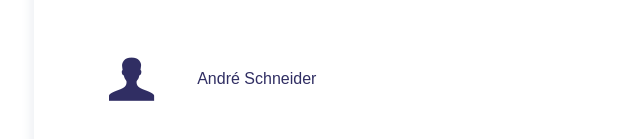
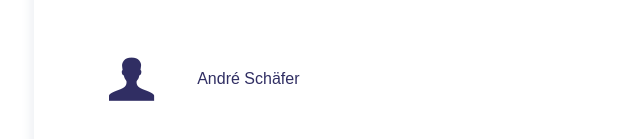
Before and after one commit to TheRascaI/miomidealvcard, a React (Create React App) app: page / in a window 1280 px wide. Shown: the part 813-952 px from the top of the page, without its empty margins (286-926 px from the left). Built offline with nearby package versions, Linux system fonts and the light colour scheme; a web font is replaced by a local one.

Commit message:
Update App.js

```diff
--- a/src/App.js
+++ b/src/App.js
@@ -127,7 +127,7 @@ function App() {
           <Col size={1}><i className="icon-user icon"/></Col>
           <TextCol size={6}>
             <Row>
-              <Col size={1}>André Schneider</Col>
+              <Col size={1}>André Schäfer</Col>
             </Row>
             <Row>
               <Col size={1}></Col>
```
